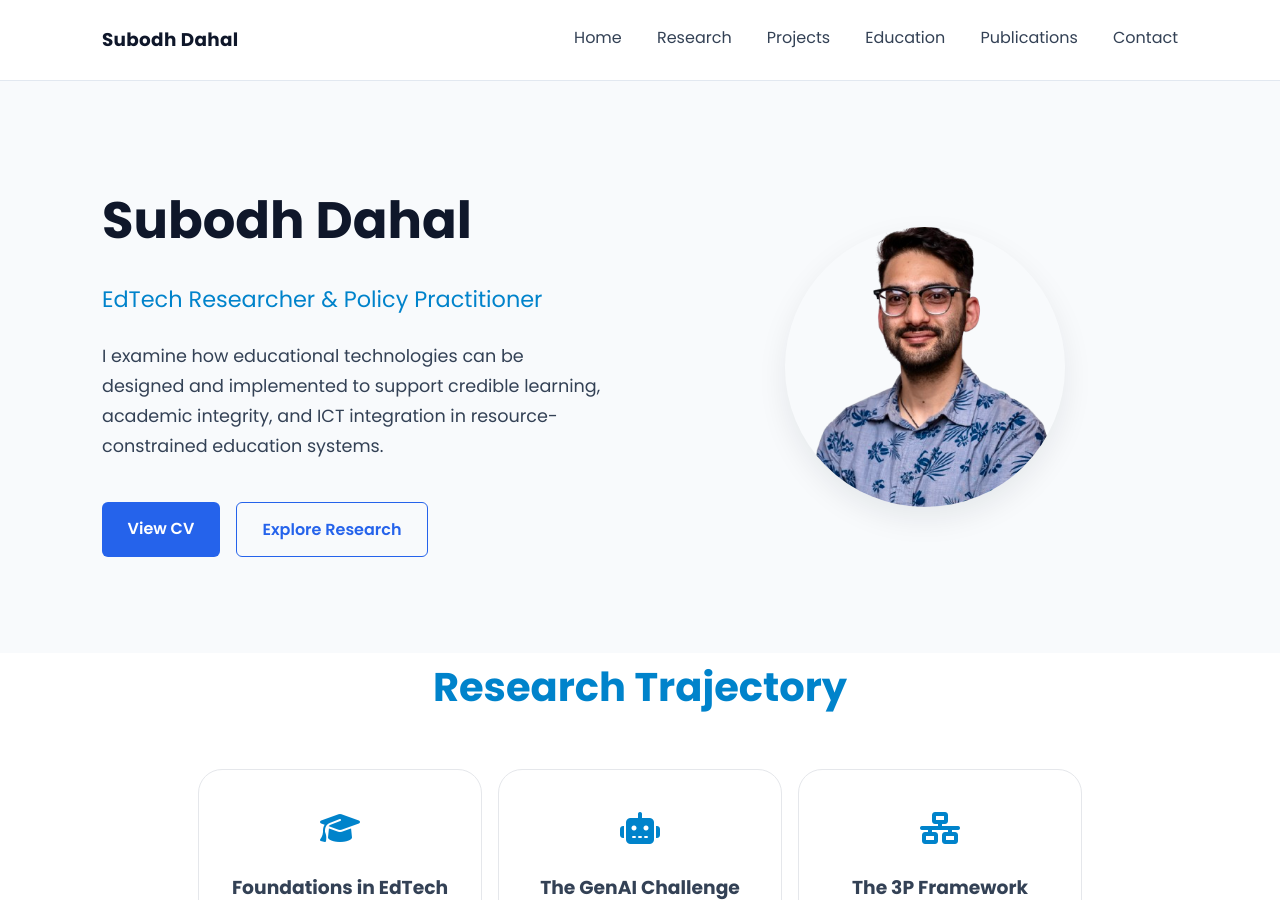
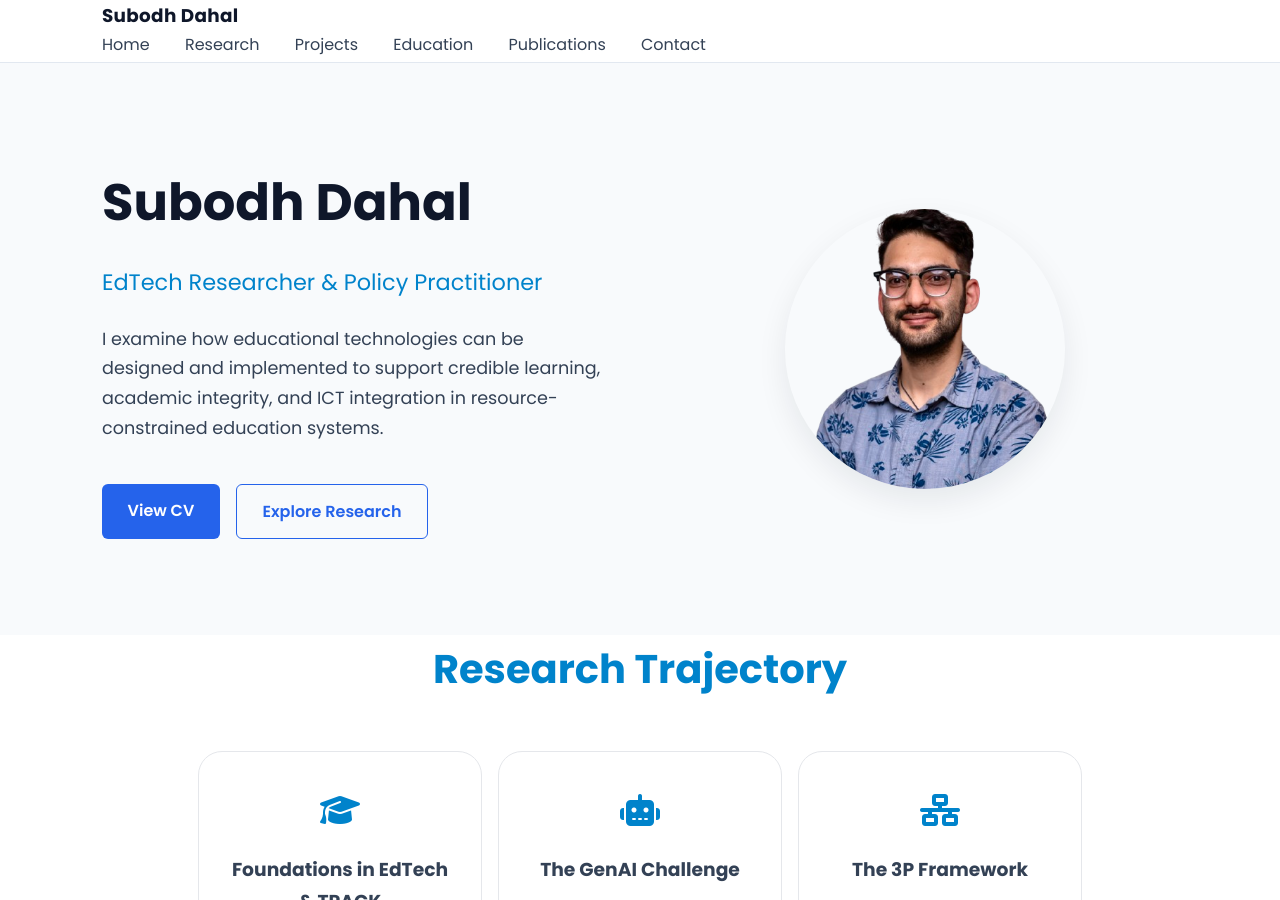
Before and after one commit to dahalsubodh/dahalsubodh.github.io, a Jekyll site: the page built from index.md, in a window 1280 px wide and 900 px high. Built offline with Jekyll 4.4.1, drawn with Linux system fonts in a browser that asks for light colours.

Commit message:
Update nav.html

```diff
--- a/_includes/nav.html
+++ b/_includes/nav.html
@@ -1,5 +1,5 @@
 <nav class="nav-bar">
-  <div class="container nav-container">
+   <div class="container">
     <div class="logo">Subodh Dahal</div>
     <div class="nav-links">
       <a class="nav-link" href="/">Home</a>
```
